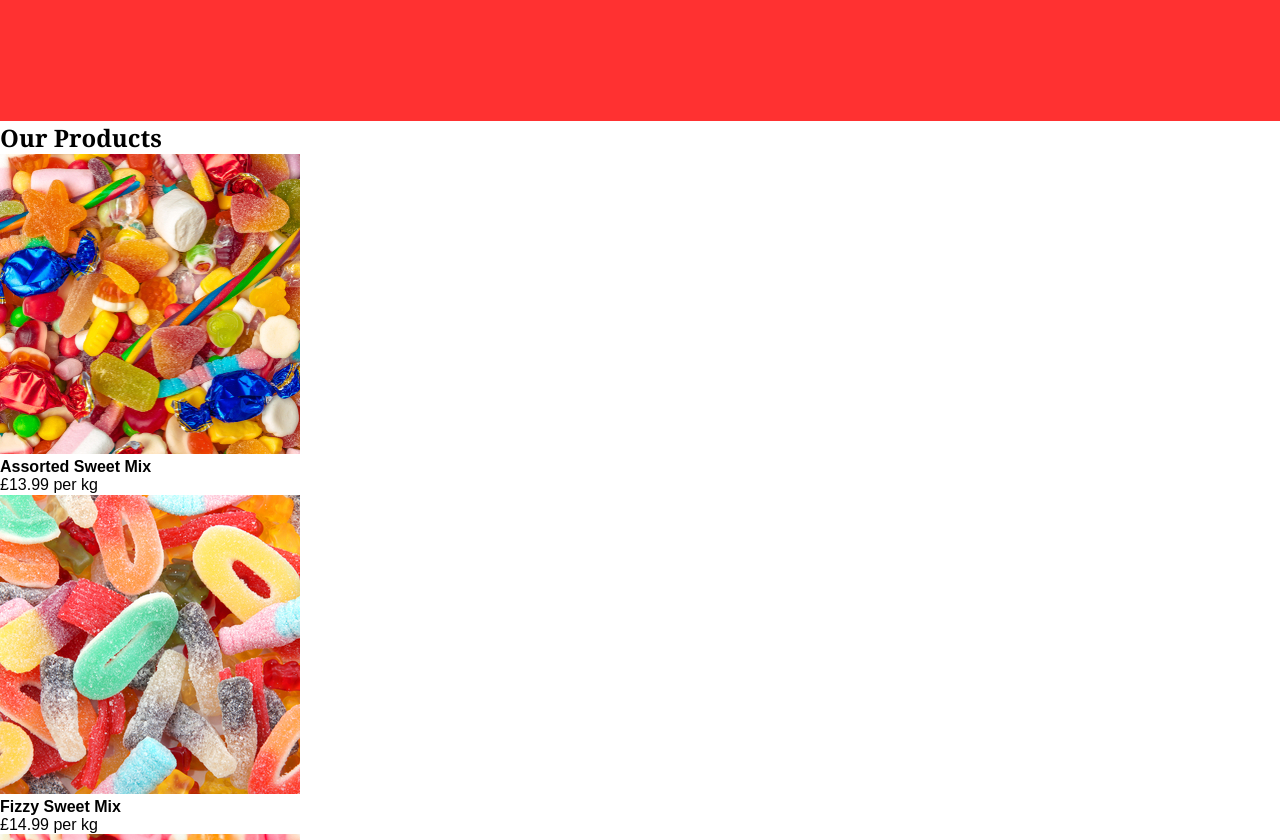
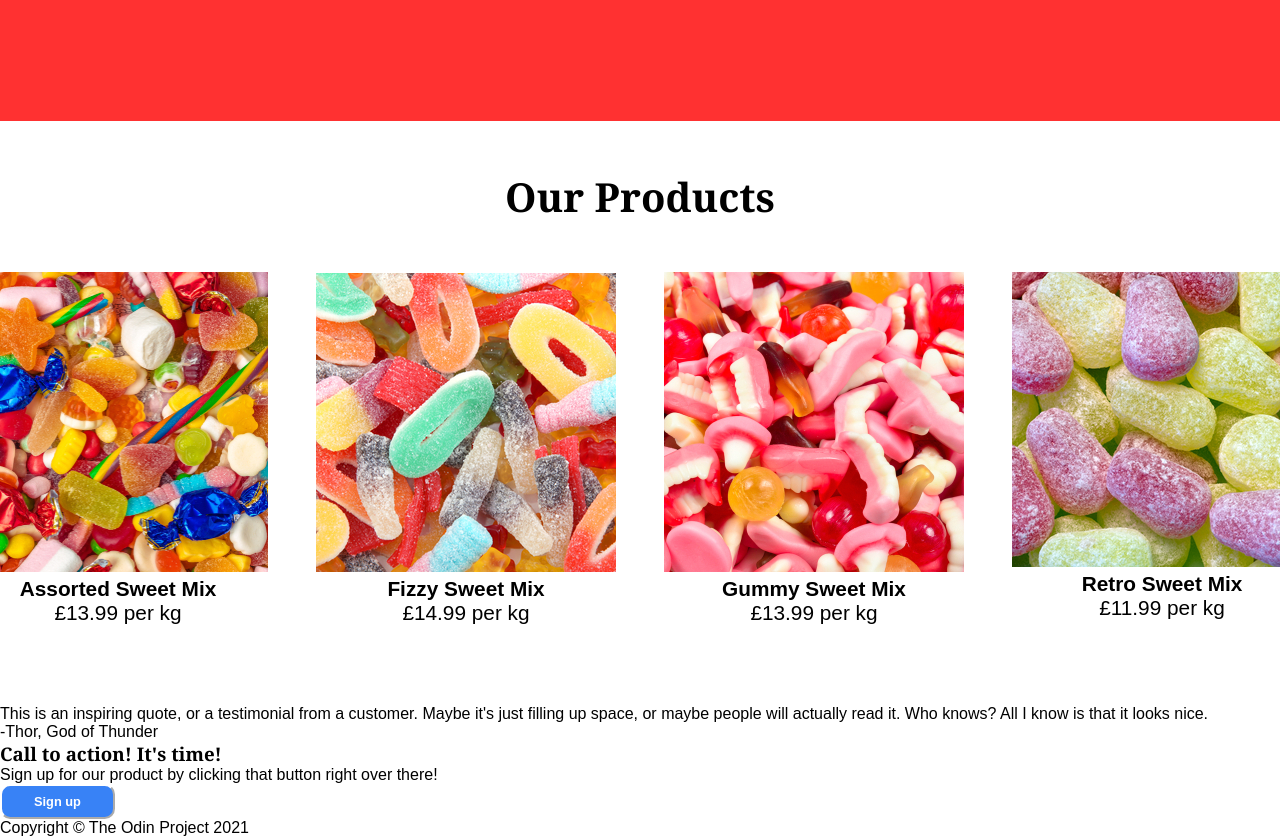
Before and after one commit to charlottelambe/odin-landing-page-project, a plain HTML site: page index.html in a window 1280 px wide. Shown: the part 660-1500 px from the top of the page. Drawn offline with Linux system fonts and the light colour scheme.

Commit message:
Update style.css
section two styling complete

```diff
--- a/style.css
+++ b/style.css
@@ -104,6 +104,33 @@
 	font-weight: 700;
 	padding: 0.5rem 2rem 0.5rem 2rem;
 	cursor: pointer;
+}
 
+.section-two {
+	display: flex;
+	flex-direction: column;
+	align-text: center;
+	justify-content: space-evenly;
+	margin-left: auto;
+	margin-right: auto;
+	padding-top: 3rem;
+}
+
+h2 {
+	display: flex;
+	justify-content: center;
+	font-size: 2.5rem;
 
 }
+
+.products {
+	display:flex;
+	justify-content: center;
+	gap: 3rem;
+	padding: 3rem 3rem 5rem 3rem;
+}
+
+.box {
+	text-align: center;
+	font-size: 1.3rem;
+}
```
